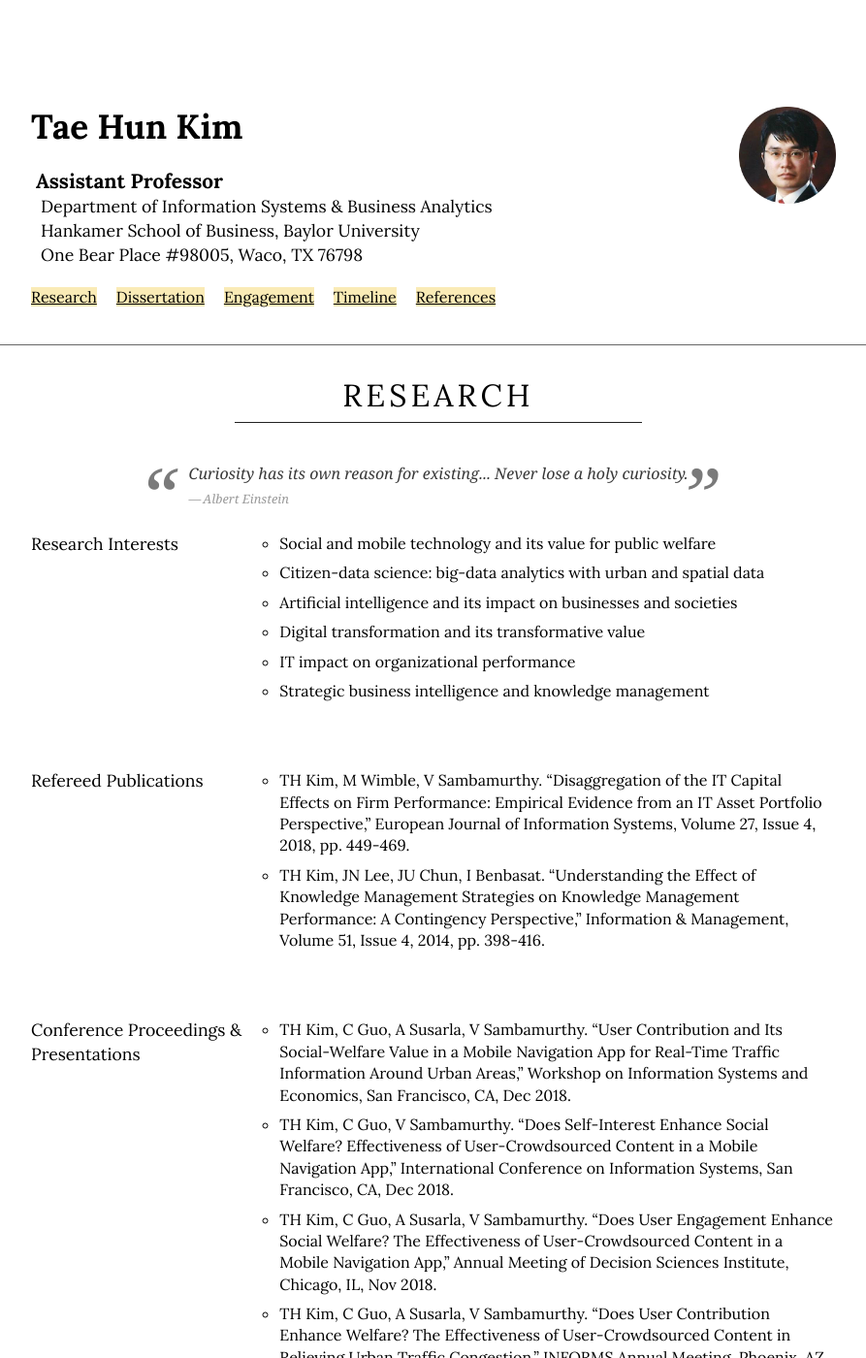
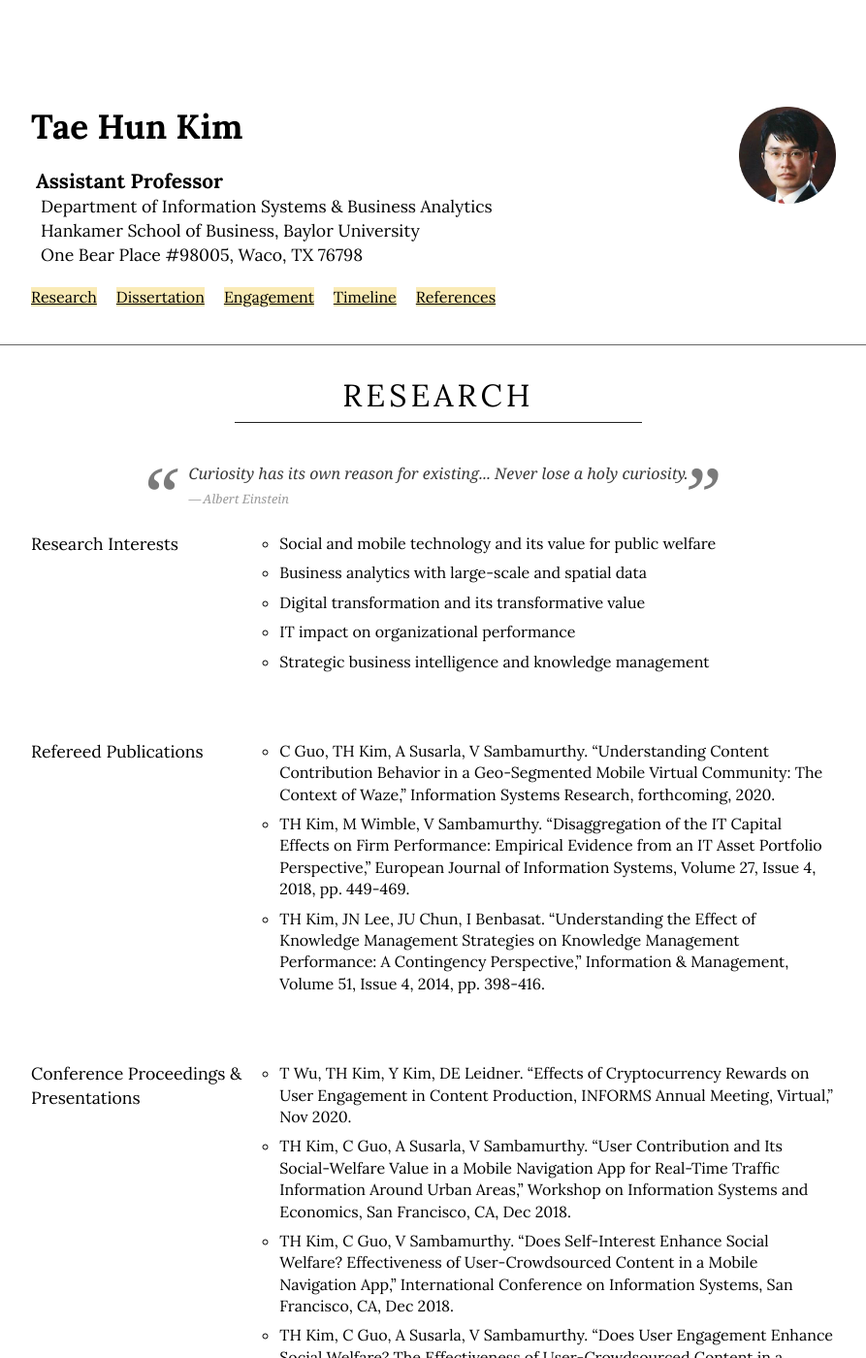
Before and after one commit to istaehun/taehun, a Jekyll site: the page built from index.html, in a window 1280 px wide and 1400 px high. Shown: the whole window at 97% size, without its empty margins (188-1081 px from the left). Built offline with Jekyll 4.4.1, drawn with Linux system fonts in a browser that asks for light colours; nearby versions of some CDN libraries.

Commit message:
Update research.yml

```diff
--- a/_data/research.yml
+++ b/_data/research.yml
@@ -2,19 +2,20 @@
   sub-title: Research Interests
   list:
     - "Social and mobile technology and its value for public welfare"
-    - "Citizen-data science: big-data analytics with urban and spatial data"
-    - "Artificial intelligence and its impact on businesses and societies"
+    - "Business analytics with large-scale and spatial data"
     - "Digital transformation and its transformative value"
     - "IT impact on organizational performance"
     - "Strategic business intelligence and knowledge management"
 -
   sub-title: Refereed Publications
   list:
+    - "C Guo, TH Kim, A Susarla, V Sambamurthy. “Understanding Content Contribution Behavior in a Geo-Segmented Mobile Virtual Community: The Context of Waze,” Information Systems Research, forthcoming, 2020."
     - "TH Kim, M Wimble, V Sambamurthy. “Disaggregation of the IT Capital Effects on Firm Performance: Empirical Evidence from an IT Asset Portfolio Perspective,” European Journal of Information Systems, Volume 27, Issue 4, 2018, pp. 449-469."
     - "TH Kim, JN Lee, JU Chun, I Benbasat. “Understanding the Effect of Knowledge Management Strategies on Knowledge Management Performance: A Contingency Perspective,” Information & Management, Volume 51, Issue 4, 2014, pp. 398-416."
 -
   sub-title: Conference Proceedings & Presentations
   list:
+    - "T Wu, TH Kim, Y Kim, DE Leidner. “Effects of Cryptocurrency Rewards on User Engagement in Content Production, INFORMS Annual Meeting, Virtual,” Nov 2020."
     - "TH Kim, C Guo, A Susarla, V Sambamurthy. “User Contribution and Its Social-Welfare Value in a Mobile Navigation App for Real-Time Traffic Information Around Urban Areas,” Workshop on Information Systems and Economics, San Francisco, CA, Dec 2018."
     - "TH Kim, C Guo, V Sambamurthy. “Does Self-Interest Enhance Social Welfare? Effectiveness of User-Crowdsourced Content in a Mobile Navigation App,” International Conference on Information Systems, San Francisco, CA, Dec 2018."
     - "TH Kim, C Guo, A Susarla, V Sambamurthy. “Does User Engagement Enhance Social Welfare? The Effectiveness of User-Crowdsourced Content in a Mobile Navigation App,” Annual Meeting of Decision Sciences Institute, Chicago, IL, Nov 2018."
```
